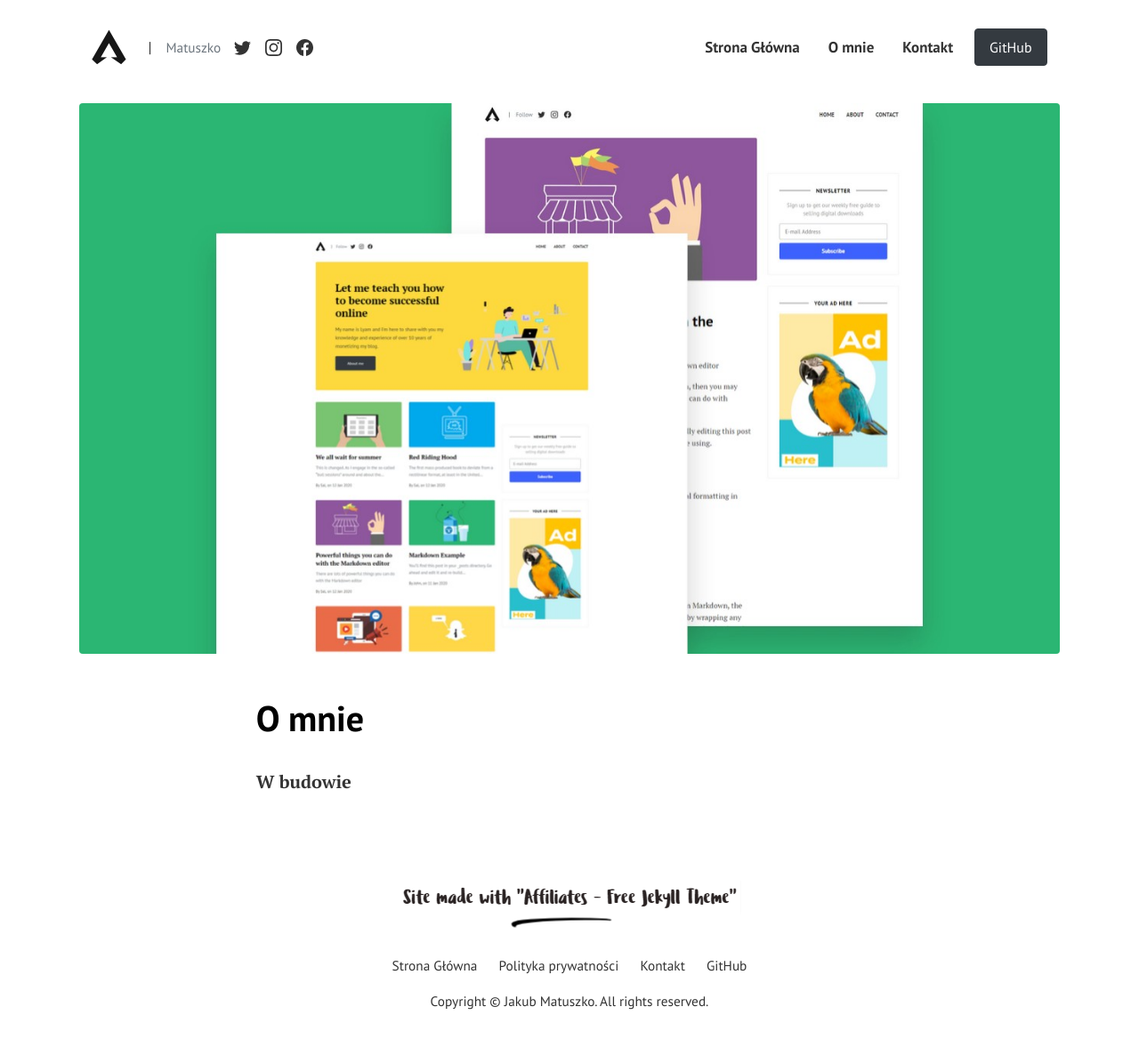
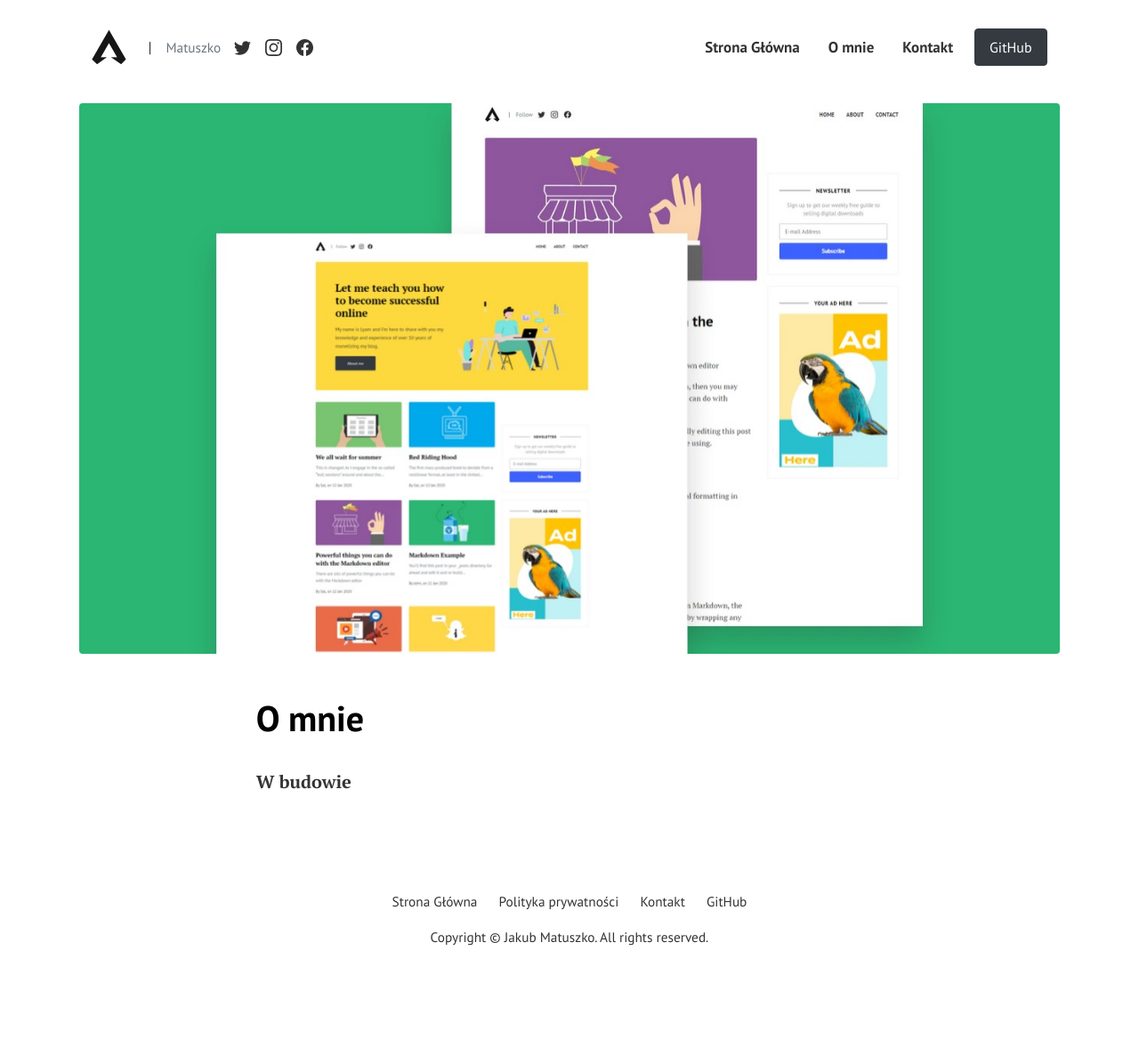
Before and after one commit to matuszko/matuszko.github.io, a Jekyll site: the page built from pages/about.md, in a window 1280 px wide and 1168 px high. Shown: the whole window at 89% size. Built offline with Jekyll 4.4.1, drawn with Linux system fonts in a browser that asks for light colours.

Commit message:
Updated page

```diff
--- a/_layouts/default.html
+++ b/_layouts/default.html
@@ -102,14 +102,6 @@ gtag('config', '{{site.ganalytics}}');
 ================================================== -->
 <footer class="footer container text-center">
 
-  <!-- CREDITS BEGIN.-->
-  <!-- If you want to support my work, please donate to remove the credits. This helps me keep it up and running: https://www.wowthemes.net/donate/ -->
-  <div class="credits mx-auto text-center mb-3">
-    <a class="hover-opacity font-weight-bold" href="https://bootstrapstarter.com/template-affiliates-bootstrap-jekyll/">
-      <img src="{{site.baseurl}}/assets/images/credits.png" alt="powered by WowThemes">
-    </a>
-  </div>
-  <!-- CREDITS END -->
 
   <ul class="p-0 mb-1 small">
     {% for item in site.data.menus.footermenu %}
--- a/index.html
+++ b/index.html
@@ -38,6 +38,7 @@ background: '/img/bg-index.jpg'
 ================================================== -->
 <section class="row">
   <div class="col-sm-8">
+    <h2 class="title text-center" style="margin-bottom: 30px; font-weight: bold;">Projekty</h2>
     <div class="row">
       {% for post in paginator.posts %}
       {% unless post.featured == true %}
```
